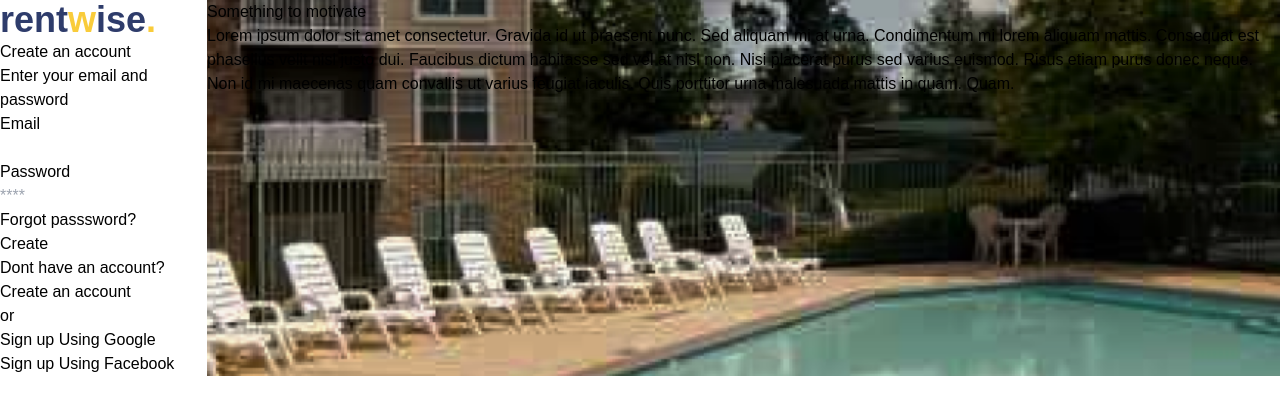
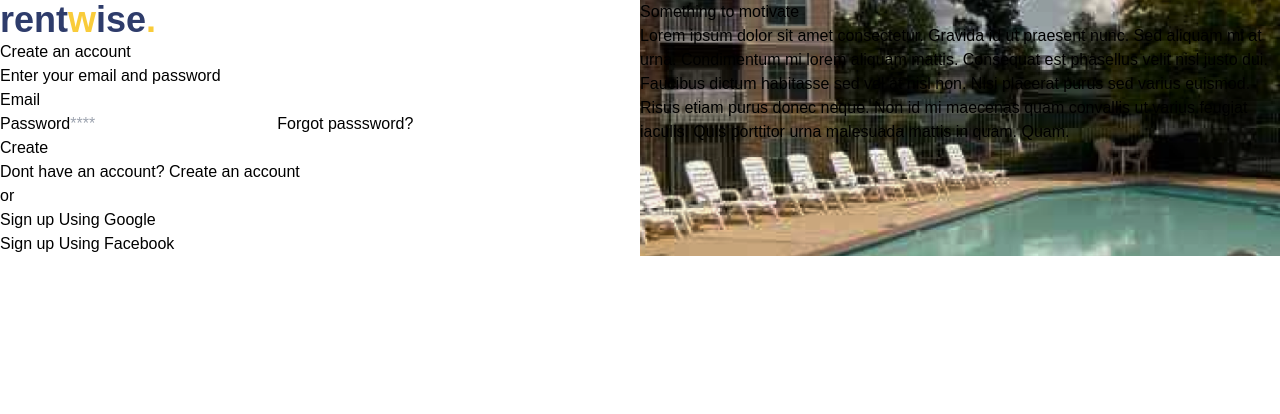
Before and after one commit to Obadea/rentwise, a React (Create React App) app: page /signin in a window 1280 px wide. Shown: the top 414 px of the page. Built offline with nearby package versions, Linux system fonts and the light colour scheme; a web font is replaced by a local one.

Commit message:
minor change

```diff
--- a/src/pages/signinpage/SignInPage.jsx
+++ b/src/pages/signinpage/SignInPage.jsx
@@ -4,7 +4,7 @@ import Logo from "../../components/Logo";
 function SignInPage() {
   return (
     <div className="flex flex-col lg:flex-row">
-      <div>
+      <div className="flex-1">
         <Logo />
         <div>
           <h2>Create an account</h2>
@@ -42,7 +42,7 @@ function SignInPage() {
           backgroundPosition: "center",
           backgroundRepeat: "no-repeat",
         }}
-        className="hidden lg:block"
+        className="hidden lg:block flex-1"
       >
         <div>
           <h4>Something to motivate</h4>
```
